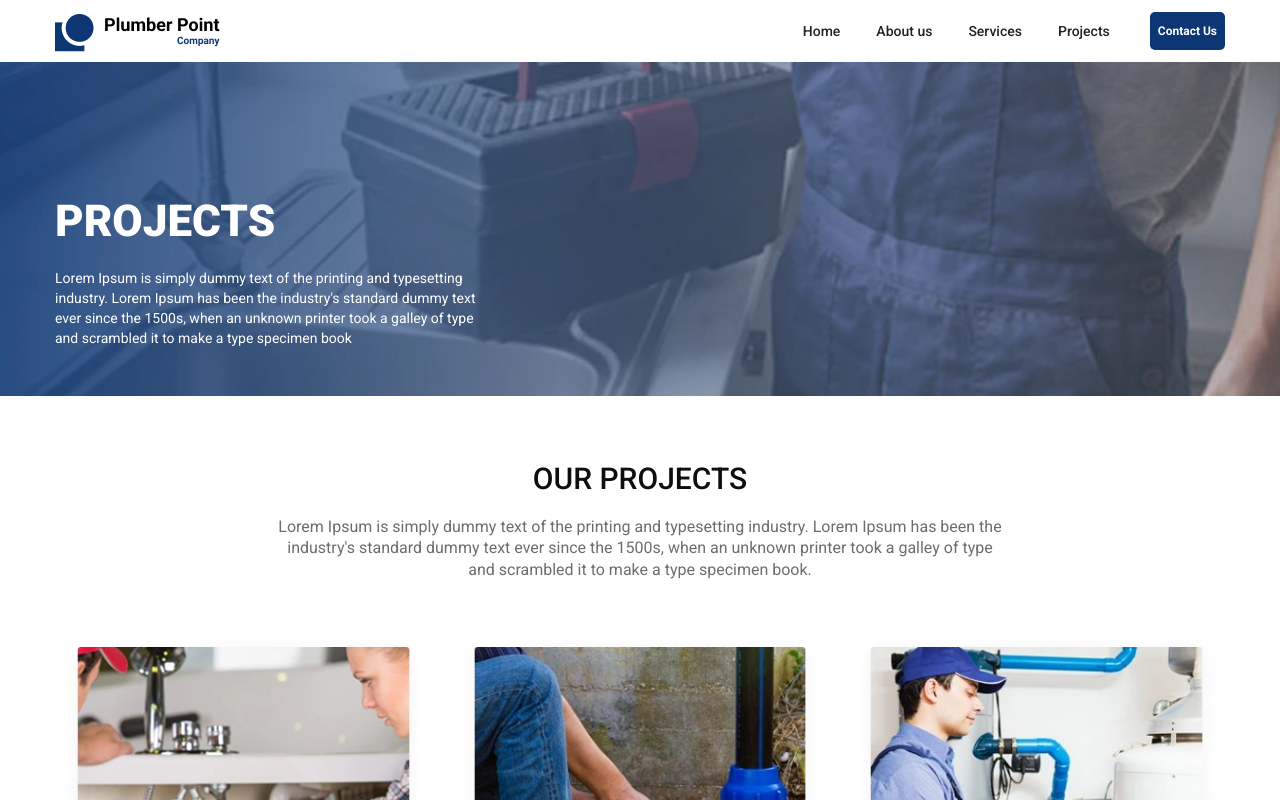
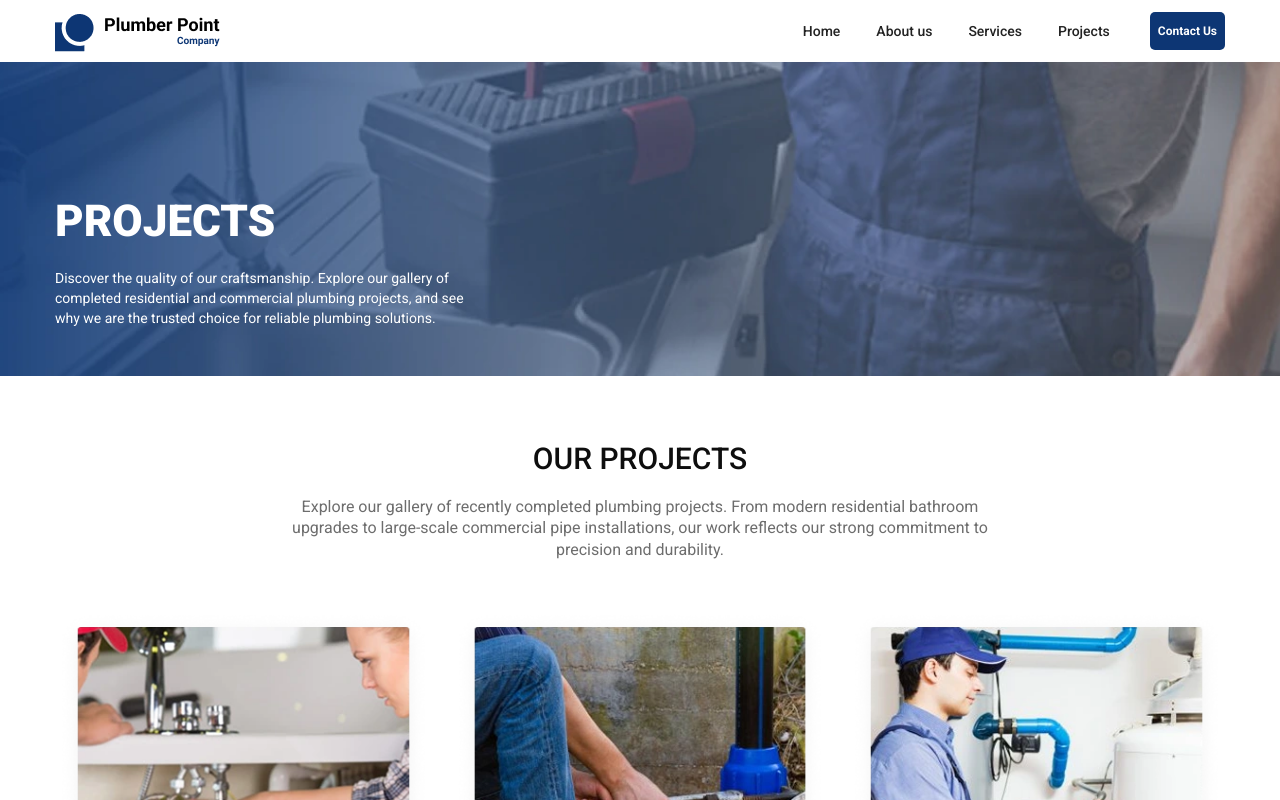
Before and after one commit to Sijan666/plumbingCompany, a React (Vite) app: page /projects in a window 1280 px wide. Shown: the top 800 px of the page. Built offline with nearby package versions, Linux system fonts and the light colour scheme.

Commit message:
working on project page

```diff
--- a/src/components/pages/Projects.jsx
+++ b/src/components/pages/Projects.jsx
@@ -14,14 +14,14 @@ const Projects = () => {
                 <div className="bg-[url('/src/assets/About.webp')] pt-[126px] pb-12 bg-center bg-cover bg-no-repeat">
                     <Container>
                         <h3 className='uppercase text-[35px] lg:text-[44px] font-black text-white text-center lg:text-left'>Projects</h3>
-                        <p className='pt-3.5 text-white text-sm lg:w-[432px] text-center lg:text-left'>Lorem Ipsum is simply dummy text of the printing and typesetting industry. Lorem Ipsum has been the industry's standard dummy text ever since the 1500s, when an unknown printer took a galley of type and scrambled it to make a type specimen book</p>
+                        <p className='pt-3.5 text-white text-sm lg:w-[432px] text-center lg:text-left'>Discover the quality of our craftsmanship. Explore our gallery of completed residential and commercial plumbing projects, and see why we are the trusted choice for reliable plumbing solutions.</p>
                     </Container>
                 </div>
                 <div className="mt-15">
                     <Container>
                         <div className="text-center">
                             <h4 className='text-[#0E0E0E] font-medium text-[30px] uppercase'>Our Projects</h4>
-                            <p className='text-base text-[#6D6D6D] leading-[133.5%] pt-[15px] lg:px-55'>Lorem Ipsum is simply dummy text of the printing and typesetting industry. Lorem Ipsum has been the industry's standard dummy text ever since the 1500s, when an unknown printer took a galley of type and scrambled it to make a type specimen book.</p>
+                            <p className='text-base text-[#6D6D6D] leading-[133.5%] pt-[15px] lg:px-55'>Explore our gallery of recently completed plumbing projects. From modern residential bathroom upgrades to large-scale commercial pipe installations, our work reflects our strong commitment to precision and durability.</p>
                         </div>
                     </Container>
                 </div>
```
